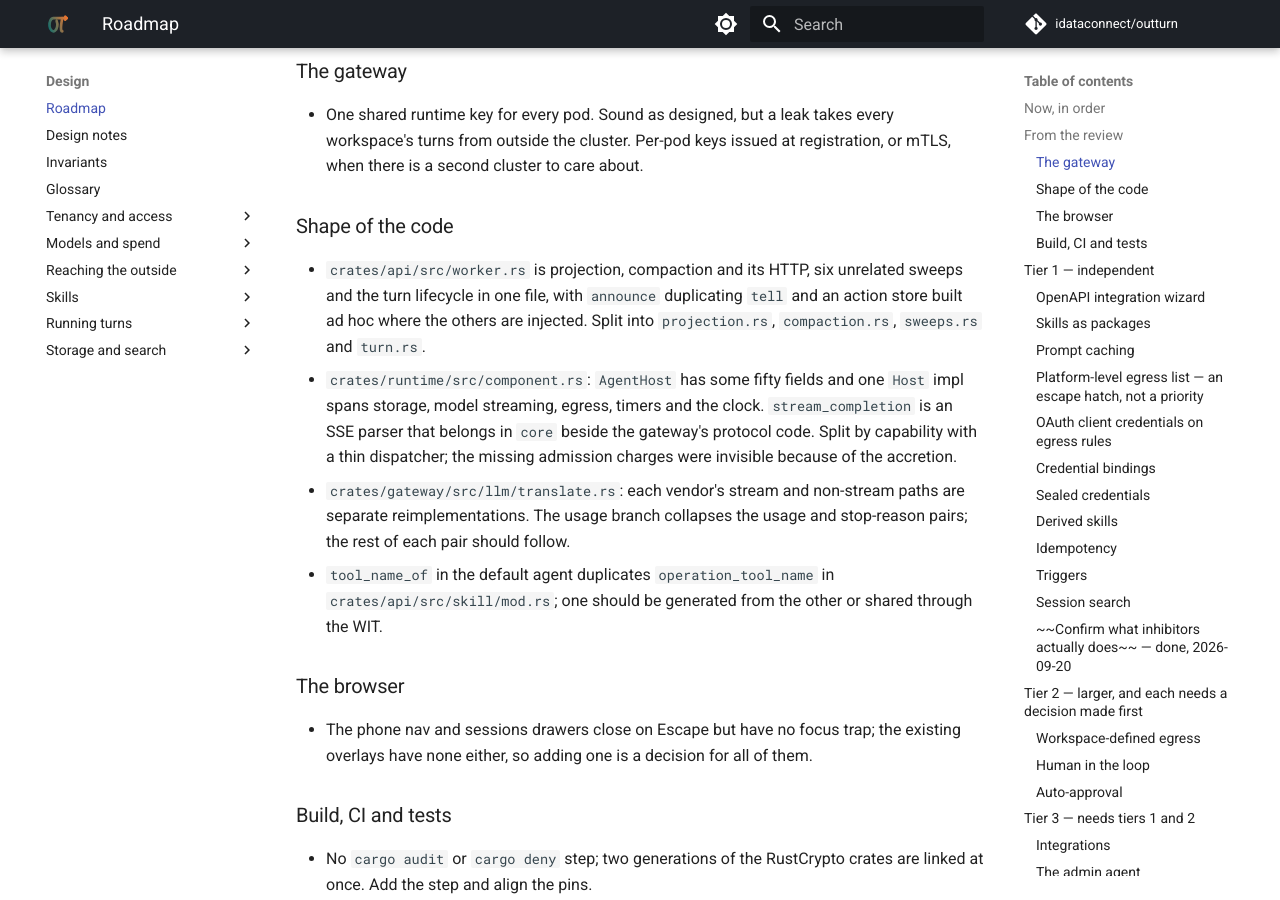
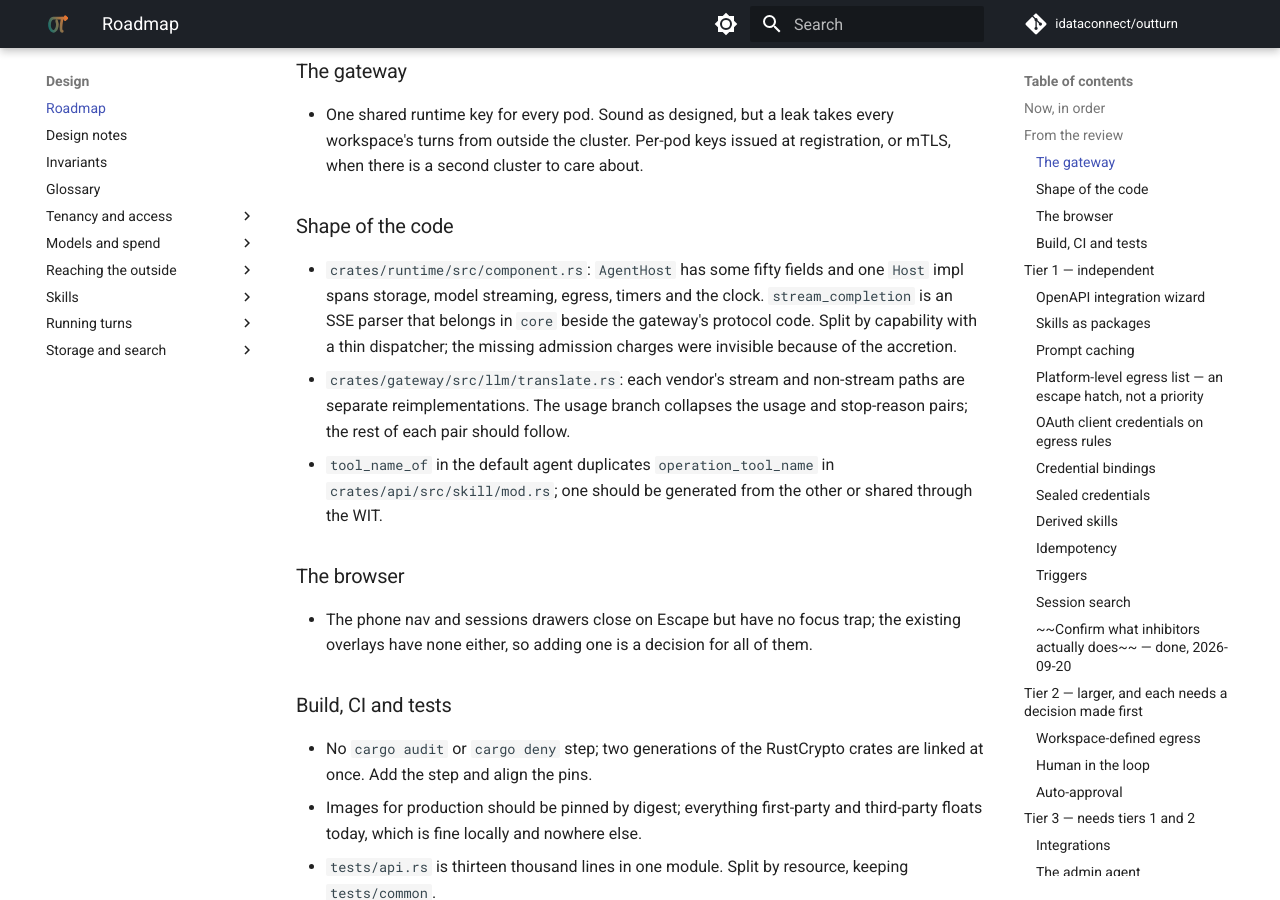
Before and after one commit to idataconnect/outturn, an MkDocs documentation site: the page built from docs/roadmap.md, in a window 1280 px wide and 900 px high, scrolled down 1454 px. Built offline with MkDocs 1.6.1 and Material for MkDocs 9.7.7, drawn with Linux system fonts in a browser that asks for light colours; comment, search, counter and statistics services are not loaded.

Commit message:
Point the docs at where the worker's parts now live
And take the split off the roadmap, since it is done.

Co-Authored-By: Claude Opus 5.5 <noreply@anthropic.com>

```diff
--- a/docs/roadmap.md
+++ b/docs/roadmap.md
@@ -62,11 +62,6 @@ can be picked up without rereading the review. Ordered by what it protects.
 
 ### Shape of the code
 
-- `crates/api/src/worker.rs` is projection, compaction and its HTTP, six
-  unrelated sweeps and the turn lifecycle in one file, with `announce`
-  duplicating `tell` and an action store built ad hoc where the others are
-  injected. Split into `projection.rs`, `compaction.rs`, `sweeps.rs` and
-  `turn.rs`.
 - `crates/runtime/src/component.rs`: `AgentHost` has some fifty fields and one
   `Host` impl spans storage, model streaming, egress, timers and the clock.
   `stream_completion` is an SSE parser that belongs in `core` beside the
```
Also changed, not shown: docs/prompt-contributors.md (+3 -3 lines), docs/settings.md (+1 -1 lines), docs/storage.md (+3 -3 lines).
